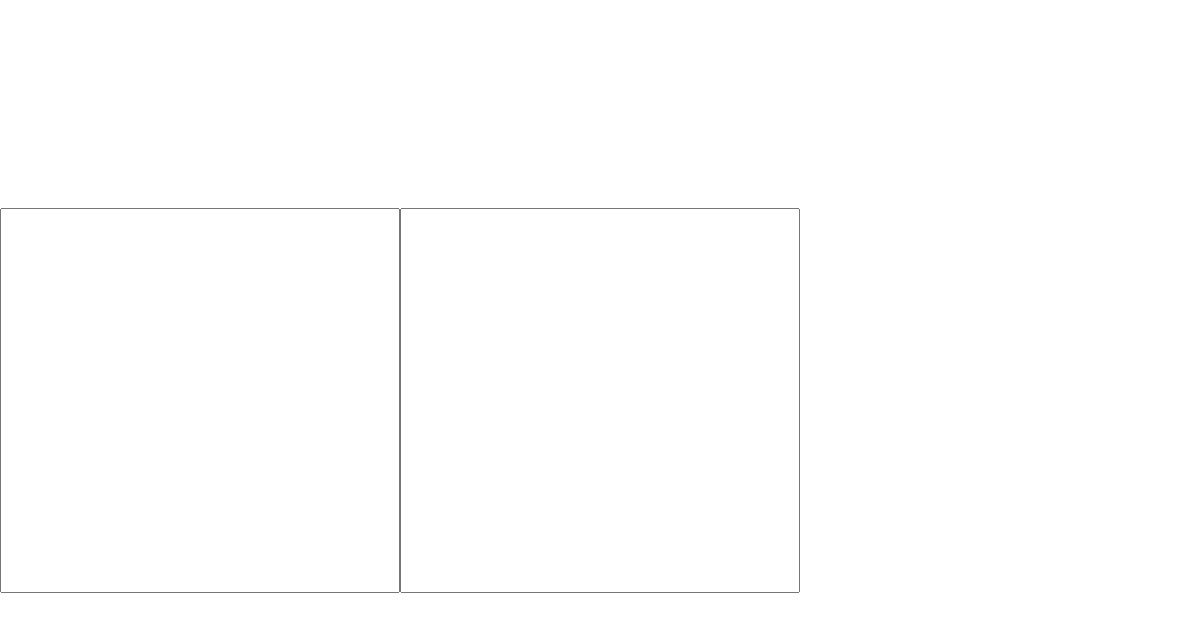
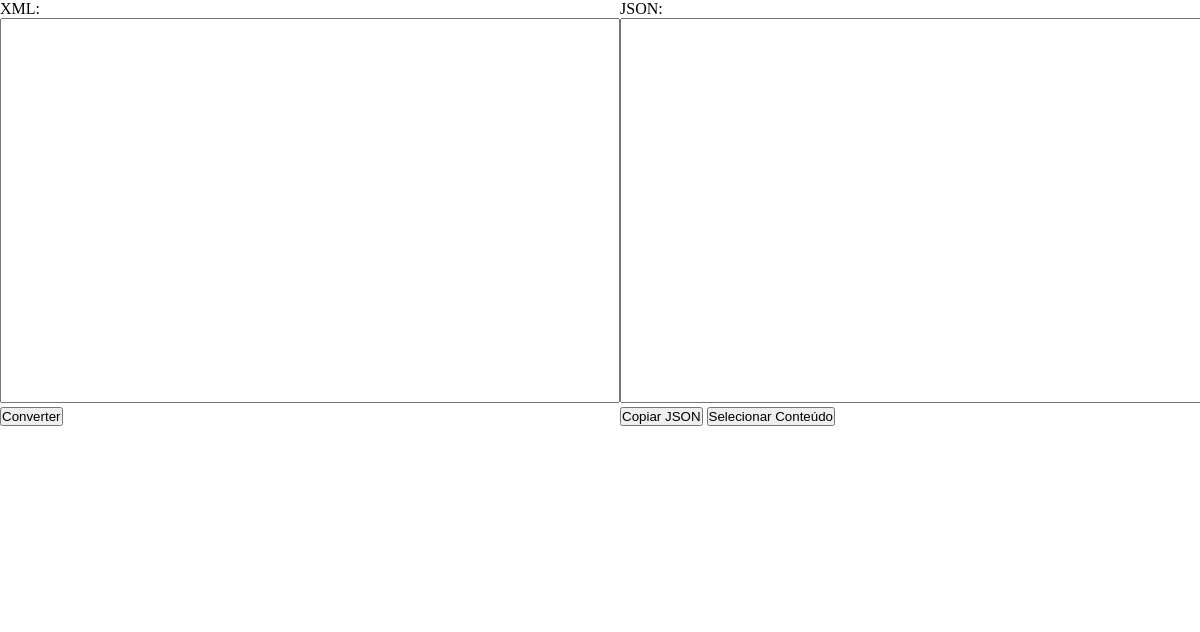
Before and after one commit to ArthurLobopro/xml-to-json, an Electron app: page public/index.html in a window 800 px wide. Shown: the top 632 px of the page, 1200 px wide, since content can reach past the window. Drawn offline with Linux system fonts and the light colour scheme.

Commit message:
update html structure

```diff
--- a/public/index.html
+++ b/public/index.html
@@ -8,7 +8,24 @@
     <link rel="stylesheet" href="index.css">
 </head>
 <body>
-    <textarea id="xml-input"></textarea>
-    <textarea id="json-content"></textarea>
+    <div class="input-wrapper">
+        <div>
+            <div>XML: </div>
+            <textarea id="xml-input"></textarea>
+        </div>
+        <div>
+            <button id="convert">Converter</button>
+        </div>
+    </div>
+    <div class="output-wrapper">
+        <div>
+            <div>JSON: </div>
+            <textarea id="json-content" contenteditable="false" readonly></textarea>
+        </div>
+        <div class="flex">
+            <button id="copy">Copiar JSON</button>
+            <button id="select-json">Selecionar Conteúdo</button>
+        </div>
+    </div>
 </body>
 </html>
```
